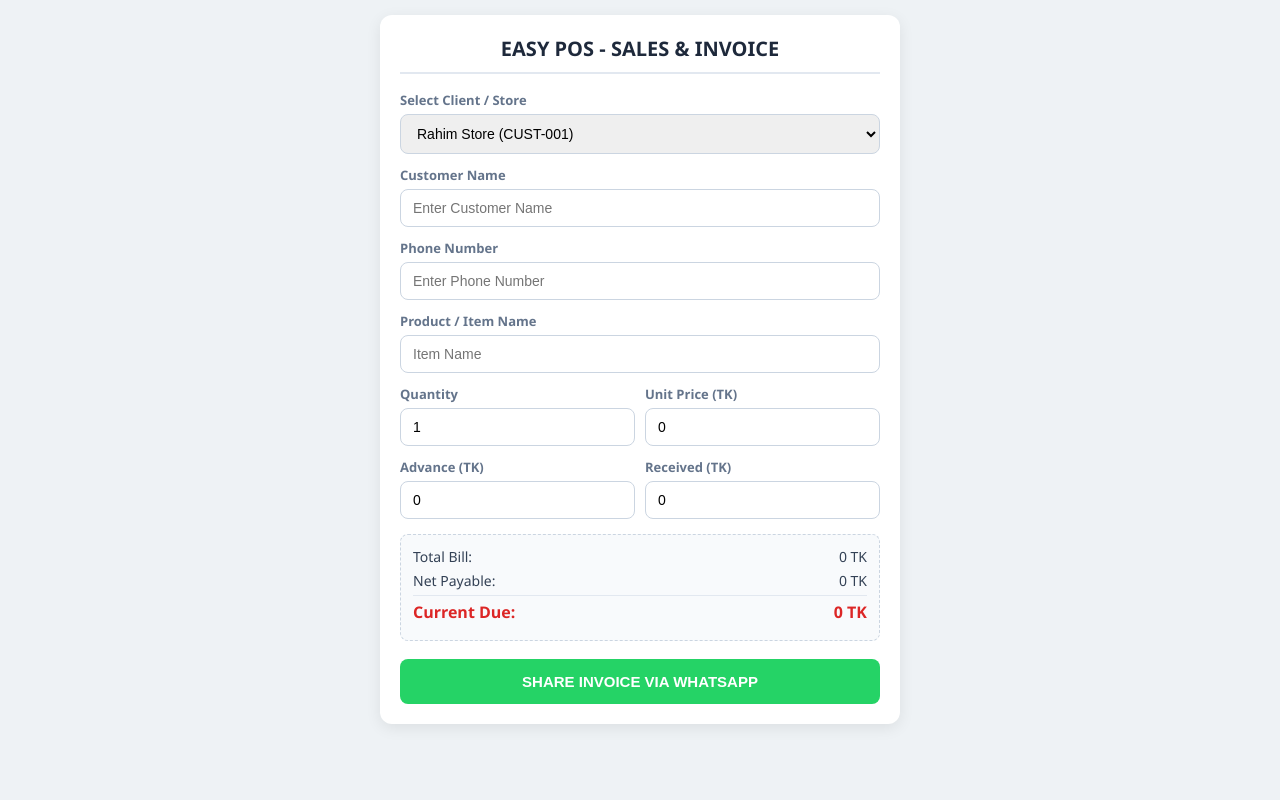
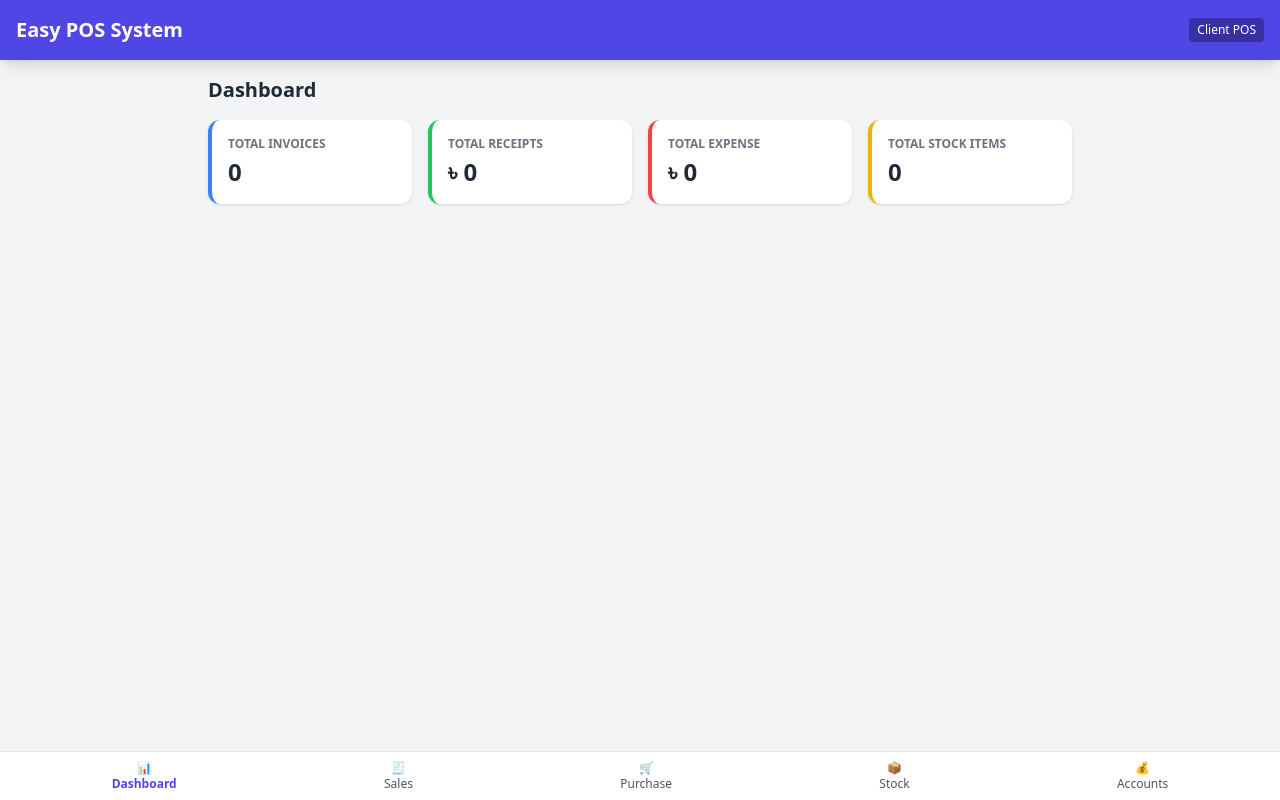
Before and after one commit to Sharifbs/easy_pos_admin, a plain HTML site: page public/index.html in a window 1280 px wide. Drawn offline with nearby package versions, Linux system fonts and the light colour scheme.

Commit message:
Update Dashboard, Purchase, Sales, Stock and Accounts UI

```diff
--- a/public/index.html
+++ b/public/index.html
@@ -3,134 +3,199 @@
 <head>
   <meta charset="UTF-8">
   <meta name="viewport" content="width=device-width, initial-scale=1.0">
-  <title>Easy POS - Invoice Generator</title>
+  <title>Easy POS Admin</title>
   <link rel="manifest" href="/manifest.json">
-  <style>
-    body { font-family: 'Segoe UI', Tahoma, Geneva, Verdana, sans-serif; margin: 0; padding: 15px; background: #eef2f5; }
-    .card { background: white; border-radius: 12px; padding: 20px; box-shadow: 0 4px 15px rgba(0,0,0,0.08); max-width: 480px; margin: 0 auto; }
-    h2 { color: #1e293b; margin-top: 0; font-size: 20px; text-align: center; border-bottom: 2px solid #e2e8f0; padding-bottom: 10px; }
-    label { font-size: 13px; color: #64748b; font-weight: 600; display: block; margin-top: 12px; }
-    input, select { width: 100%; padding: 10px 12px; margin-top: 5px; border-radius: 8px; border: 1px solid #cbd5e1; box-sizing: border-box; font-size: 14px; }
-    .row { display: flex; gap: 10px; }
-    .row div { flex: 1; }
-    .summary-box { background: #f8fafc; border: 1px dashed #cbd5e1; border-radius: 8px; padding: 12px; margin-top: 15px; }
-    .summary-item { display: flex; justify-content: space-between; font-size: 14px; margin-bottom: 5px; color: #334155; }
-    .summary-item.due { color: #dc2626; font-weight: bold; font-size: 16px; border-top: 1px solid #e2e8f0; padding-top: 5px; }
-    button { width: 100%; background: #25D366; color: white; border: none; padding: 14px; border-radius: 8px; font-weight: bold; font-size: 15px; margin-top: 18px; cursor: pointer; transition: 0.2s; }
-    button:hover { background: #1eb956; }
-  </style>
+  <script src="https://cdn.tailwindcss.com"></script>
+  <script src="https://cdnjs.cloudflare.com/ajax/libs/jspdf/2.5.1/jspdf.umd.min.js"></script>
 </head>
-<body>
+<body class="bg-gray-100 min-h-screen pb-20">
 
-<div class="card">
-  <h2>EASY POS - SALES & INVOICE</h2>
+  <!-- Header -->
+  <header class="bg-indigo-600 text-white p-4 shadow-lg sticky top-0 z-50 flex justify-between items-center">
+    <h1 class="text-xl font-bold">Easy POS System</h1>
+    <span id="tenant-badge" class="bg-indigo-800 text-xs px-2 py-1 rounded">Client POS</span>
+  </header>
 
-  <label for="clientSelect">Select Client / Store</label>
-  <select id="clientSelect">
-    <option value="CUST-001">Rahim Store (CUST-001)</option>
-  </select>
+  <!-- Main Container -->
+  <main class="max-w-4xl mx-auto p-4">
 
-  <label for="custName">Customer Name</label>
-  <input type="text" id="custName" placeholder="Enter Customer Name">
-
-  <label for="phone">Phone Number</label>
-  <input type="text" id="phone" placeholder="Enter Phone Number">
-
-  <label for="item">Product / Item Name</label>
-  <input type="text" id="item" placeholder="Item Name">
-
-  <div class="row">
-    <div>
-      <label for="qty">Quantity</label>
-      <input type="number" id="qty" value="1" min="1" oninput="calculateSummary()">
+    <!-- 1. DASHBOARD TAB -->
+    <section id="tab-dashboard" class="tab-content space-y-4">
+      <h2 class="text-xl font-bold text-gray-800">Dashboard</h2>
+      <div class="grid grid-cols-2 md:grid-cols-4 gap-4">
+        <div class="bg-white p-4 rounded-xl shadow border-l-4 border-blue-500">
+          <p class="text-xs text-gray-500 font-semibold uppercase">Total Invoices</p>
+          <h3 id="dash-invoices" class="text-2xl font-bold text-gray-800 mt-1">0</h3>
         </div>
-    <div>
-      <label for="price">Unit Price (TK)</label>
-      <input type="number" id="price" value="0" min="0" oninput="calculateSummary()">
+        <div class="bg-white p-4 rounded-xl shadow border-l-4 border-green-500">
+          <p class="text-xs text-gray-500 font-semibold uppercase">Total Receipts</p>
+          <h3 id="dash-receipts" class="text-2xl font-bold text-gray-800 mt-1">৳ 0</h3>
+        </div>
+        <div class="bg-white p-4 rounded-xl shadow border-l-4 border-red-500">
+          <p class="text-xs text-gray-500 font-semibold uppercase">Total Expense</p>
+          <h3 id="dash-expense" class="text-2xl font-bold text-gray-800 mt-1">৳ 0</h3>
+        </div>
+        <div class="bg-white p-4 rounded-xl shadow border-l-4 border-yellow-500">
+          <p class="text-xs text-gray-500 font-semibold uppercase">Total Stock Items</p>
+          <h3 id="dash-stock" class="text-2xl font-bold text-gray-800 mt-1">0</h3>
         </div>
       </div>
+    </section>
 
-  <div class="row">
-    <div>
-      <label for="advance">Advance (TK)</label>
-      <input type="number" id="advance" value="0" min="0" oninput="calculateSummary()">
+    <!-- 2. SALES TAB -->
+    <section id="tab-sales" class="tab-content hidden space-y-4">
+      <h2 class="text-xl font-bold text-gray-800">New Sale / Invoice</h2>
+      <div class="bg-white p-4 rounded-xl shadow space-y-3">
+        <input type="text" id="sale-client-id" placeholder="Client ID (e.g. client_01)" class="w-full p-2 border rounded">
+        <input type="text" id="sale-customer" placeholder="Customer Name & Phone" class="w-full p-2 border rounded">
+        <input type="text" id="sale-item" placeholder="Item Name" class="w-full p-2 border rounded">
+        <div class="grid grid-cols-2 gap-2">
+          <input type="number" id="sale-qty" placeholder="Qty" class="p-2 border rounded" oninput="calcSaleTotal()">
+          <input type="number" id="sale-price" placeholder="Unit Price" class="p-2 border rounded" oninput="calcSaleTotal()">
         </div>
-    <div>
-      <label for="received">Received (TK)</label>
-      <input type="number" id="received" value="0" min="0" oninput="calculateSummary()">
+        <div class="flex justify-between items-center text-lg font-bold">
+          <span>Total:</span>
+          <span id="sale-total">৳ 0</span>
         </div>
+        <button onclick="processSale()" class="w-full bg-indigo-600 text-white py-2 rounded-lg font-semibold hover:bg-indigo-700">
+          Generate PDF & Share WhatsApp
+        </button>
       </div>
+    </section>
 
-  <div class="summary-box">
-    <div class="summary-item"><span>Total Bill:</span><span id="txtTotal">0 TK</span></div>
-    <div class="summary-item"><span>Net Payable:</span><span id="txtNet">0 TK</span></div>
-    <div class="summary-item due"><span>Current Due:</span><span id="txtDue">0 TK</span></div>
+    <!-- 3. PURCHASE TAB -->
+    <section id="tab-purchase" class="tab-content hidden space-y-4">
+      <h2 class="text-xl font-bold text-gray-800">Purchase Entry</h2>
+      <div class="bg-white p-4 rounded-xl shadow space-y-3">
+        <input type="text" id="pur-supplier" placeholder="Supplier Name" class="w-full p-2 border rounded">
+        <input type="text" id="pur-item" placeholder="Item Name" class="w-full p-2 border rounded">
+        <div class="grid grid-cols-2 gap-2">
+          <input type="number" id="pur-qty" placeholder="Qty" class="p-2 border rounded">
+          <input type="number" id="pur-cost" placeholder="Unit Cost Price" class="p-2 border rounded">
         </div>
+        <button onclick="addPurchase()" class="w-full bg-green-600 text-white py-2 rounded-lg font-semibold hover:bg-green-700">
+          Save Purchase
+        </button>
+      </div>
+    </section>
 
-  <button onclick="sendInvoice()">SHARE INVOICE VIA WHATSAPP</button>
+    <!-- 4. STOCK TAB -->
+    <section id="tab-stock" class="tab-content hidden space-y-4">
+      <h2 class="text-xl font-bold text-gray-800">Stock Inventory</h2>
+      <div class="bg-white rounded-xl shadow overflow-hidden">
+        <table class="w-full text-left text-sm">
+          <thead class="bg-gray-100 border-b">
+            <tr>
+              <th class="p-3">Item Name</th>
+              <th class="p-3">In Stock</th>
+              <th class="p-3">Price</th>
+            </tr>
+          </thead>
+          <tbody id="stock-table-body">
+            <tr>
+              <td colspan="3" class="p-3 text-center text-gray-500">No stock data available</td>
+            </tr>
+          </tbody>
+        </table>
       </div>
+    </section>
+
+    <!-- 5. ACCOUNTS TAB -->
+    <section id="tab-accounts" class="tab-content hidden space-y-4">
+      <h2 class="text-xl font-bold text-gray-800">Accounts & Ledger</h2>
+      <div class="bg-white p-4 rounded-xl shadow space-y-3">
+        <select id="acc-type" class="w-full p-2 border rounded">
+          <option value="Receipt">Receipt (জমা)</option>
+          <option value="Expense">Expense (খরচ)</option>
+        </select>
+        <input type="text" id="acc-desc" placeholder="Description / Particulars" class="w-full p-2 border rounded">
+        <input type="number" id="acc-amount" placeholder="Amount (৳)" class="w-full p-2 border rounded">
+        <button onclick="addAccountEntry()" class="w-full bg-purple-600 text-white py-2 rounded-lg font-semibold hover:bg-purple-700">
+          Record Entry
+        </button>
+      </div>
+    </section>
+
+  </main>
+
+  <!-- Bottom Navigation Bar -->
+  <nav class="fixed bottom-0 left-0 right-0 bg-white border-t flex justify-around p-2 text-xs text-gray-600">
+    <button onclick="switchTab('dashboard')" id="nav-dashboard" class="flex flex-col items-center text-indigo-600 font-bold">
+      <span>📊</span>
+      <span>Dashboard</span>
+    </button>
+    <button onclick="switchTab('sales')" id="nav-sales" class="flex flex-col items-center">
+      <span>🧾</span>
+      <span>Sales</span>
+    </button>
+    <button onclick="switchTab('purchase')" id="nav-purchase" class="flex flex-col items-center">
+      <span>🛒</span>
+      <span>Purchase</span>
+    </button>
+    <button onclick="switchTab('stock')" id="nav-stock" class="flex flex-col items-center">
+      <span>📦</span>
+      <span>Stock</span>
+    </button>
+    <button onclick="switchTab('accounts')" id="nav-accounts" class="flex flex-col items-center">
+      <span>💰</span>
+      <span>Accounts</span>
+    </button>
+  </nav>
 
   <script>
-  function calculateSummary() {
-    const qty = parseFloat(document.getElementById('qty').value) || 0;
-    const price = parseFloat(document.getElementById('price').value) || 0;
-    const advance = parseFloat(document.getElementById('advance').value) || 0;
-    const received = parseFloat(document.getElementById('received').value) || 0;
+    function switchTab(tabName) {
+      document.querySelectorAll('.tab-content').forEach(el => el.classList.add('hidden'));
+      document.getElementById('tab-' + tabName).classList.remove('hidden');
 
-    const total = qty * price;
-    const net = total - advance;
-    const due = net - received;
-
-    document.getElementById('txtTotal').innerText = total + " TK";
-    document.getElementById('txtNet').innerText = net + " TK";
-    document.getElementById('txtDue').innerText = due + " TK";
+      document.querySelectorAll('nav button').forEach(btn => {
+        btn.classList.remove('text-indigo-600', 'font-bold');
+        btn.classList.add('text-gray-600');
+      });
+      const activeNav = document.getElementById('nav-' + tabName);
+      activeNav.classList.remove('text-gray-600');
+      activeNav.classList.add('text-indigo-600', 'font-bold');
     }
 
-  async function sendInvoice() {
-    const data = {
-      clientId: document.getElementById('clientSelect').value,
-      custName: document.getElementById('custName').value || "Valued Customer",
-      phone: document.getElementById('phone').value || "N/A",
-      item: document.getElementById('item').value || "General Item",
-      qty: document.getElementById('qty').value,
-      price: document.getElementById('price').value,
-      advance: document.getElementById('advance').value,
-      received: document.getElementById('received').value
-    };
+    function calcSaleTotal() {
+      const qty = parseFloat(document.getElementById('sale-qty').value) || 0;
+      const price = parseFloat(document.getElementById('sale-price').value) || 0;
+      document.getElementById('sale-total').innerText = '৳ ' + (qty * price);
+    }
 
-    try {
-      const response = await fetch('/api/invoice', {
-        method: 'POST',
-        headers: { 'Content-Type': 'application/json' },
-        body: JSON.stringify(data)
-      });
+    async function processSale() {
+      const clientId = document.getElementById('sale-client-id').value || 'demo_client';
+      const customer = document.getElementById('sale-customer').value;
+      const item = document.getElementById('sale-item').value;
+      const qty = parseFloat(document.getElementById('sale-qty').value) || 0;
+      const price = parseFloat(document.getElementById('sale-price').value) || 0;
+      const total = qty * price;
 
-      if (!response.ok) throw new Error("PDF generation failed");
+      if(!item || total <= 0) {
+        alert("Please enter valid item, quantity and price");
+        return;
+      }
 
-      const blob = await response.blob();
-      const file = new File([blob], `Invoice_${data.custName}.pdf`, { type: 'application/pdf' });
+      const { jsPDF } = window.jspdf;
+      const doc = new jsPDF();
+      doc.setFontSize(18);
+      doc.text("INVOICE", 105, 20, null, null, "center");
+      doc.setFontSize(12);
+      doc.text(`Customer: ${customer}`, 20, 40);
+      doc.text(`Item: ${item}`, 20, 50);
+      doc.text(`Quantity: ${qty}`, 20, 60);
+      doc.text(`Total Price: TK ${total}`, 20, 70);
 
-      if (navigator.canShare && navigator.canShare({ files: [file] })) {
-        await navigator.share({
-          files: [file],
-          title: 'Invoice PDF',
-          text: `*INVOICE FROM POS*\nCustomer: ${data.custName}\nItem: ${data.item}\nTotal: ${data.qty * data.price} TK`
-        });
-      } else {
-        const link = document.createElement('a');
-        link.href = URL.createObjectURL(blob);
-        link.download = `Invoice_${data.custName}.pdf`;
-        link.click();
+      const pdfBlob = doc.output('blob');
+      const msg = encodeURIComponent(`Hello! Here is your invoice total: TK ${total}`);
+      window.open(`https://wa.me/?text=${msg}`, '_blank');
     }
-    } catch (err) {
-      alert("Error: " + err.message);
-    }
-  }
+
+    function addPurchase() { alert("Purchase saved!"); }
+    function addAccountEntry() { alert("Account entry recorded!"); }
 
     if ('serviceWorker' in navigator) {
       navigator.serviceWorker.register('/sw.js');
     }
   </script>
-
 </body>
 </html>
```
Lines whose indentation alone changed are shown as unchanged.
